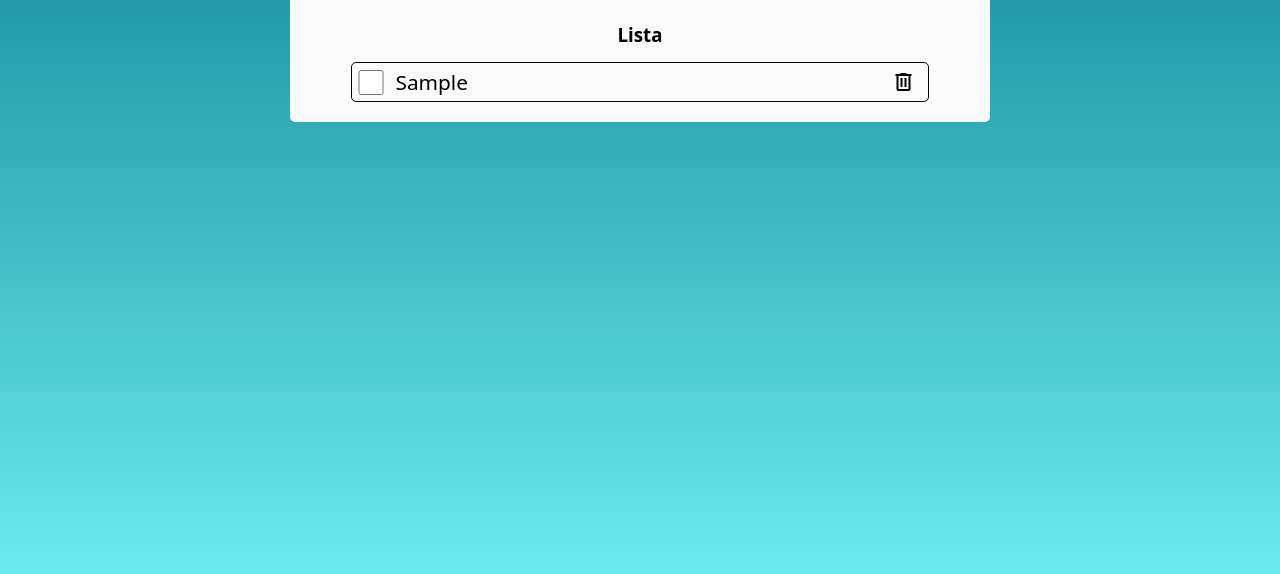
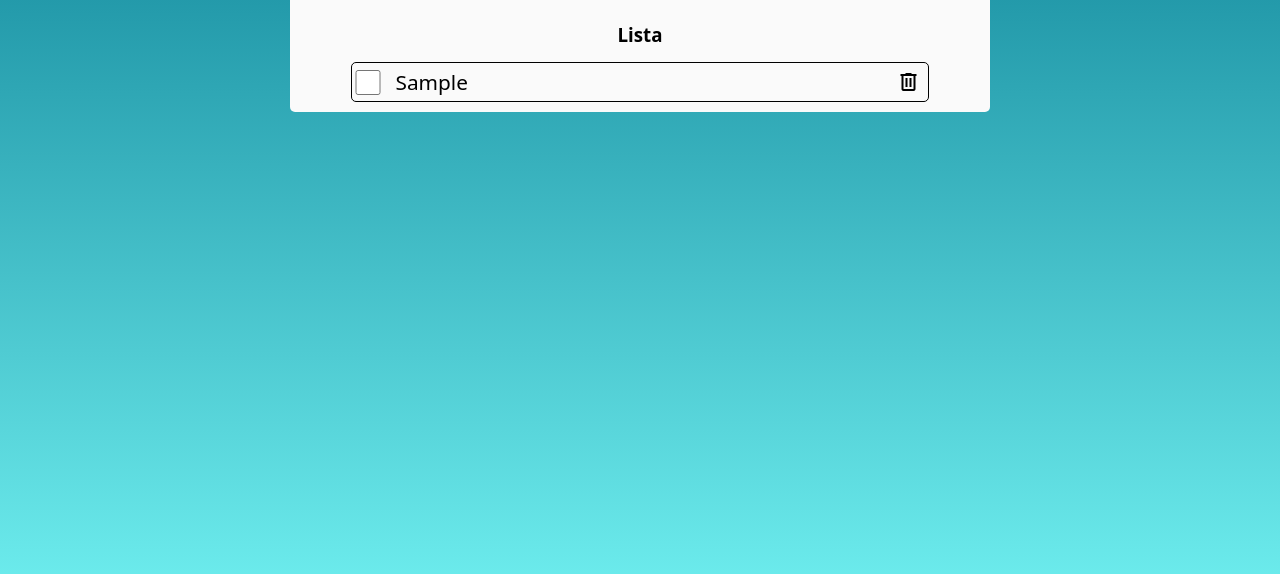
Before and after one commit to ThiagoYTorres/Projeto-To-do-List, a plain HTML site: page index.html in a window 1280 px wide. Both pictures are taken after typing "Sample" into the empty fields and a click on the button "ADD". Shown: the part 178-752 px from the top of the page. Drawn offline with nearby package versions, Linux system fonts and the light colour scheme.

Commit message:
correção de alguns bugs

```diff
--- a/lista.css
+++ b/lista.css
@@ -56,12 +56,14 @@ button:hover{
     font-size: 1.3rem;
     border: solid 0.3px black;
     padding: 5px;
+    margin-bottom: 15px;
     padding-left: 44px;
     border-radius: 5px;
     max-width: 600px;
     display: flex;
     align-items: center;
     animation: slidedown 0.3s ease-out forwards;
+    position: relative;
 
 
 }
@@ -75,16 +77,16 @@ button:hover{
 }
 .check{
     height: 25px;
-    position: relative;
-    bottom: 32px;
-    right: 230px;
+    position: absolute;
+    top: 2px;
+    right: 310px;
     margin: 0;
     padding: 0;
     animation: slidedown 0.3s ease-out forwards;
 }
 .lixo{
     position: absolute;
-    left: 540px;
+    left: 545px;
     transition: 0.3s;
 }
 .lixo:hover{
--- a/lista.js
+++ b/lista.js
@@ -27,7 +27,7 @@ if(input.value ==''){
 
     //? CHECKBOX
     checkbox.type = "checkbox"
-    lista.appendChild(checkbox)
+    tarefa.appendChild(checkbox)
     checkbox.classList.add('check')
     checkbox.addEventListener('click',function(){
     if(checkbox.checked == true){
```
